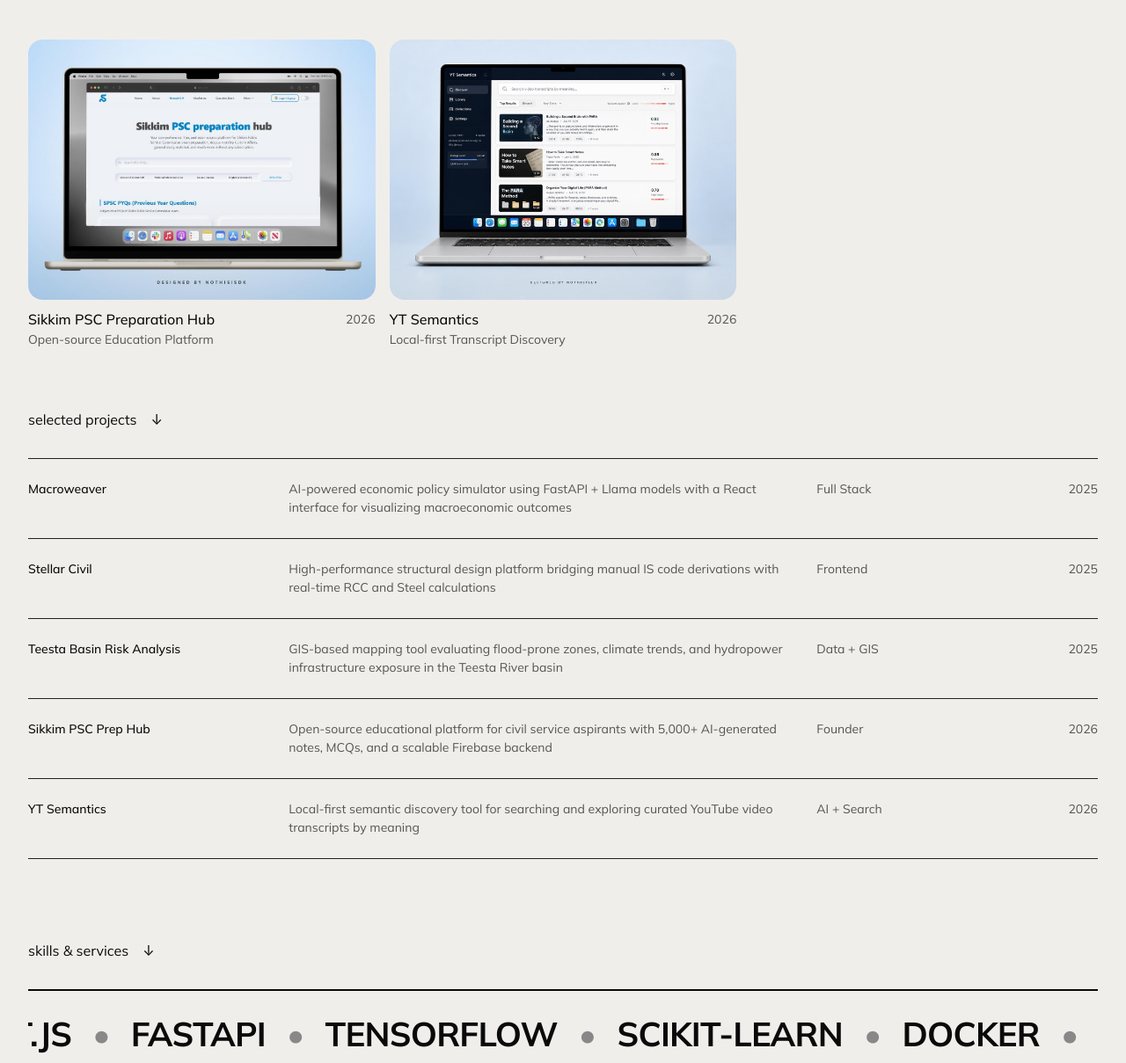
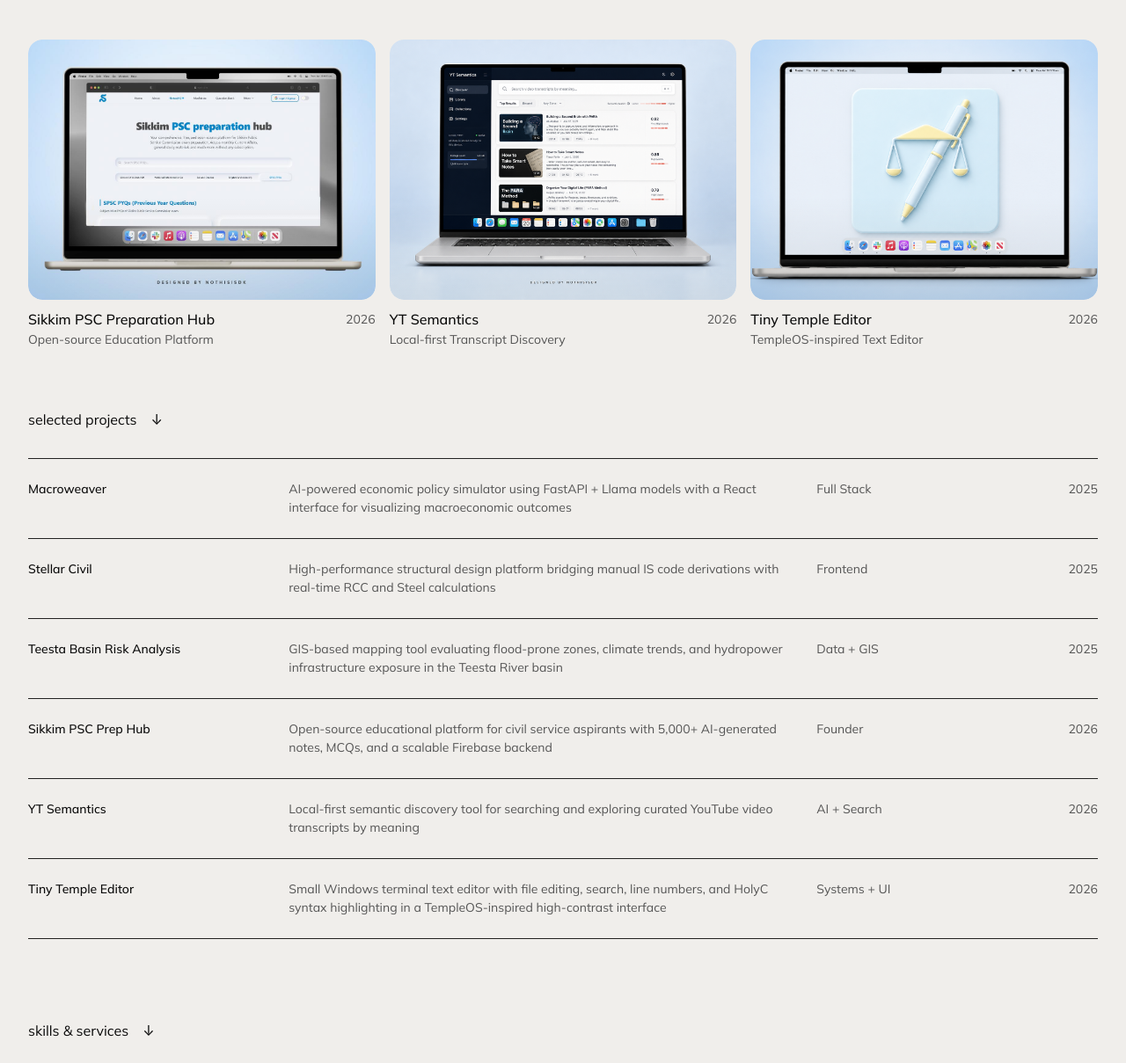
Before and after one commit to luminiferousBOT/dk-resume, a plain HTML site: page index.html in a window 1280 px wide. Shown: the part 1271-2480 px from the top of the page at 88% size. Drawn offline with Linux system fonts and the light colour scheme.

Commit message:
Add Tiny Temple Editor project

```diff
--- a/index.html
+++ b/index.html
@@ -211,6 +211,21 @@
                     <span class="project-year">2026</span>
                 </div>
             </article>
+
+            <article class="project-card" id="project-tiny-temple-editor">
+                <a href="https://github.com/luminiferousBOT/tiny-temple-editor" target="_blank" rel="noopener" class="project-image-link">
+                    <div class="project-image-wrapper">
+                        <img src="assets/Tiny Temple Editor.png" alt="Tiny Temple Editor - TempleOS-inspired terminal text editor" loading="lazy">
+                    </div>
+                </a>
+                <div class="project-meta">
+                    <div class="project-info">
+                        <h3 class="project-title">Tiny Temple Editor</h3>
+                        <p class="project-client">TempleOS-inspired Text Editor</p>
+                    </div>
+                    <span class="project-year">2026</span>
+                </div>
+            </article>
         </section>
 
         <!-- SELECTED PROJECTS DETAIL LIST -->
@@ -258,6 +273,14 @@
                 <div class="detail-col detail-col-name">YT Semantics</div>
                 <div class="detail-col detail-col-desc">Local-first semantic discovery tool for searching and exploring curated YouTube video transcripts by meaning</div>
                 <div class="detail-col detail-col-role">AI + Search</div>
+                <div class="detail-col detail-col-year">2026</div>
+            </div>
+            <div class="detail-divider"></div>
+
+            <div class="detail-row">
+                <div class="detail-col detail-col-name">Tiny Temple Editor</div>
+                <div class="detail-col detail-col-desc">Small Windows terminal text editor with file editing, search, line numbers, and HolyC syntax highlighting in a TempleOS-inspired high-contrast interface</div>
+                <div class="detail-col detail-col-role">Systems + UI</div>
                 <div class="detail-col detail-col-year">2026</div>
             </div>
             <div class="detail-divider"></div>
```
Also changed, not shown: assets/Tiny Temple Editor.png (added).
